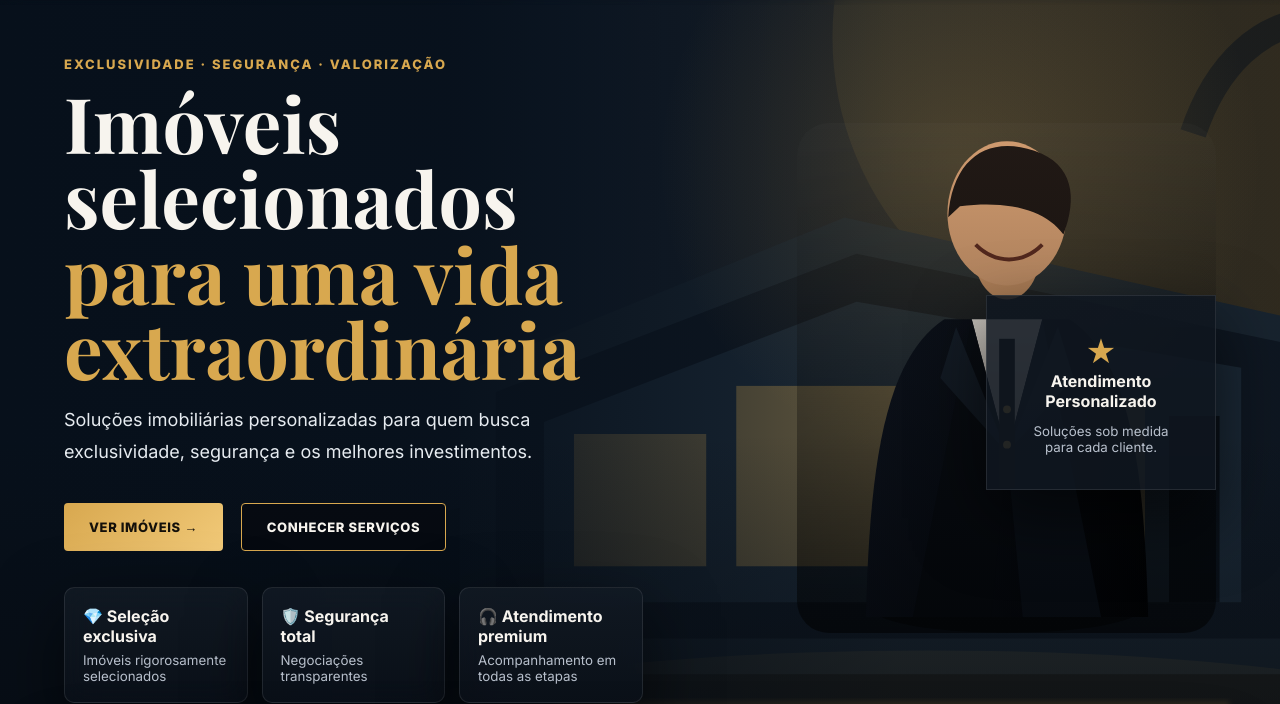
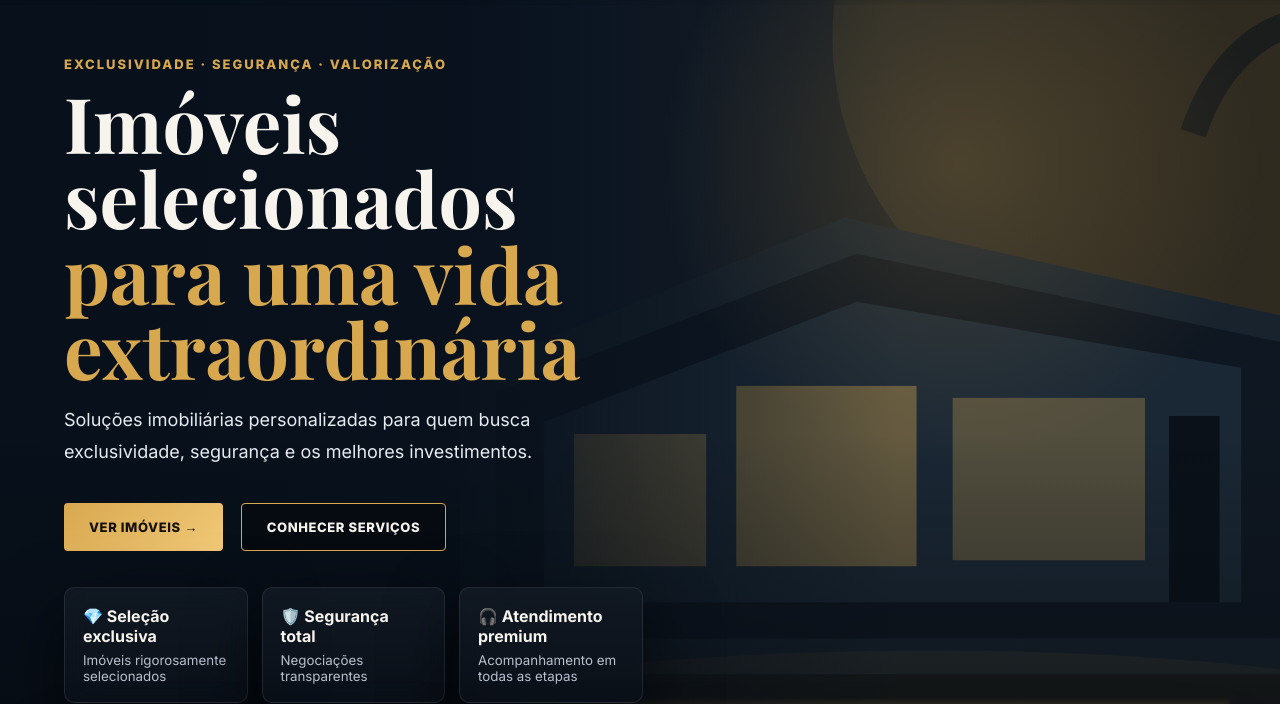
Before and after one commit to clecioabtt-am/site-corretor, a plain HTML site: page index.html in a window 1280 px wide. Shown: the part 107-811 px from the top of the page. Drawn offline with nearby package versions, Linux system fonts and the light colour scheme; no server answers.

Commit message:
Add files via upload

```diff
--- a/index.html
+++ b/index.html
@@ -43,14 +43,6 @@
           <article><b>💎 Seleção exclusiva</b><small>Imóveis rigorosamente selecionados</small></article>
           <article><b>🛡️ Segurança total</b><small>Negociações transparentes</small></article>
           <article><b>🎧 Atendimento premium</b><small>Acompanhamento em todas as etapas</small></article>
-        </div>
-      </div>
-      <div class="agent-card reveal">
-        <div class="agent-photo"></div>
-        <div class="floating-card">
-          <span>★</span>
-          <strong>Atendimento Personalizado</strong>
-          <small>Soluções sob medida para cada cliente.</small>
         </div>
       </div>
     </section>
```
